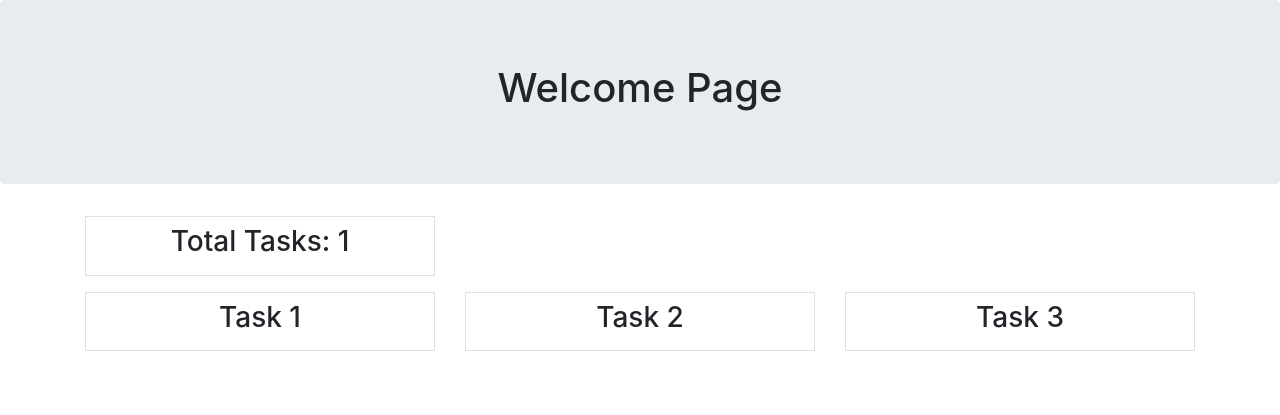
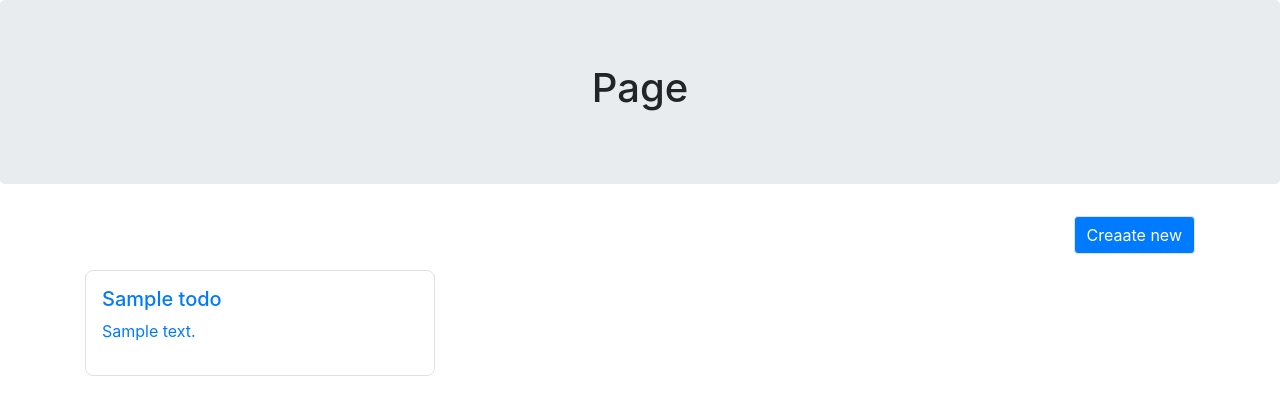
Before and after one commit to almamunx/Django-app, a Django app: page / in a window 1280 px wide. Shown: the top 415 px of the page. Run offline with Django 3.2, Linux system fonts and the light colour scheme; tables that the repository leaves empty hold one stand-in row (values such as "Sample post"); some libraries are stand-ins or nearby versions.

Commit message:
Complete CRUD operation

```diff
--- a/todo_app/home/views.py
+++ b/todo_app/home/views.py
@@ -1,4 +1,4 @@
-from django.shortcuts import render
+from django.shortcuts import render, get_object_or_404, redirect
 from django.http import HttpResponse
 from django.forms import modelform_factory
 
@@ -6,9 +6,44 @@ from home.models import Todo
 
 # Create your views here.
 def index(request):
-     return render(request, "home/index.html", {"tasks" : Todo.objects.count()})
+     tasks = Todo.objects.all()
+     return render(request, "home/index.html", {"tasks" : tasks})
 
 
 def task(request):
-     form = modelform_factory(Todo, exclude=[])
-     return render(request, "home/create_task.html", {"form" : form})
+     TaskForm = modelform_factory(Todo, exclude=[])
+     if request.method == "POST":
+          form = TaskForm(request.POST)
+          if form.is_valid():
+               form.save()
+               response = redirect('/')
+               return response
+
+     else:
+          form = TaskForm()
+     return render(request, "home/task_create.html", {"form" : form})
+
+
+def task_details(request, id):
+     task = get_object_or_404(Todo, pk=id)
+     return render(request, "home/task_details.html", {"task": task})
+
+
+def task_update(request, pk):
+     task = Todo.objects.get(id=pk)
+     modelForm = modelform_factory(Todo, exclude=[])
+     TaskForm = modelForm(instance=task)
+
+     if request.method == 'POST':
+          form = modelForm(request.POST, instance=task)
+          if form.is_valid():
+               form.save()
+               return redirect('/')
+
+     return render(request, "home/task_create.html", {"form" : TaskForm})
+
+
+def task_delete(request, id):
+     task = get_object_or_404(Todo, pk=id)
+     task.delete()
+     return redirect('/')
--- a/todo_app/templates/base.html
+++ b/todo_app/templates/base.html
@@ -1,16 +1,17 @@
+{% load static %}
 <!DOCTYPE html>
 <html lang="en">
 <head>
   <title>{% block title %}  {% endblock %}</title>
   <meta charset="utf-8">
   <meta name="viewport" content="width=device-width, initial-scale=1">
-  <link rel="stylesheet" href="static/bootstrap-4.5.0/css/bootstrap.min.css">
-  <script src="static/bootstrap-4.5.0/js/bootstrap.min.js"></script>
+  <link rel="stylesheet" href="{% static '/bootstrap-4.5.0/css/bootstrap.min.css' %}">
+  <script src="{% static '/bootstrap-4.5.0/js/bootstrap.min.js' %}"></script>
 </head>
 <body>
 
 <div class="jumbotron text-center">
-  <h1>Welcome Page</h1>
+  <h1>Page</h1>
 </div>
 
 {% block content %}
--- a/todo_app/templates/home/index.html
+++ b/todo_app/templates/home/index.html
@@ -5,33 +5,24 @@
 
 {% block content %}
 
-<div class="container">
+<div class="container mb-3">
     <div class="row">
-      <div class="col-sm-4">
-          <div class="border p-2 mb-3 text-center">
-              <h3>Total Tasks: {{tasks}}</h3>
-          </div>
+      <div class="col-12 text-right">
+          <a href="task" class="btn btn-primary border">Creaate new</a>
       </div>
   </div>
 </div>
 
 <div class="container">
     <div class="row">
-      <div class="col-sm-4">
-          <div class="border p-2 mb-3 text-center">
-              <h3>Task 1</h3>
-          </div>
-      </div>
-      <div class="col-sm-4">
-          <div class="border p-2 mb-3 text-center">
-              <h3>Task 2</h3>
-          </div>
-      </div>
-      <div class="col-sm-4">
-          <div class="border p-2 mb-3 text-center">
-              <h3>Task 3</h3>
-          </div>
-      </div>
+        {% for task in tasks %}
+            <div class="col-sm-4">
+                <a class="border p-3 mb-3 d-block" href="task/{{task.id}}" style="border-radius: 8px;">
+                    <h5>{{task.title}}</h3>
+                    <p>{{task.description}}</p>
+                </a>
+            </div>
+        {% endfor %}
     </div>
   </div>
   {% endblock %}
--- a/todo_app/templates/home/create_task.html
+++ b/todo_app/templates/home/task_create.html
@@ -4,9 +4,11 @@
 
 {% block content %}
 <h1>Create new Task</h1>
-<form>
+<form method="post">
     <table>
         {{form}}
     </table>
+    {%csrf_token%}
+    <button type="submit">Create</button>
 </form>
 {% endblock %}
--- a/todo_app/todo_app/settings.py
+++ b/todo_app/todo_app/settings.py
@@ -120,6 +120,5 @@ USE_TZ = True
 
 STATIC_URL = '/static/'
 STATICFILES_DIRS = [
-    os.path.join(BASE_DIR, "static"),
-    '/var/www/static/',
+    os.path.join(BASE_DIR, "static")
 ]
--- a/todo_app/todo_app/urls.py
+++ b/todo_app/todo_app/urls.py
@@ -16,10 +16,13 @@ Including another URLconf
 from django.contrib import admin
 from django.urls import path
 
-from home import views
+from home.views import index, task, task_details, task_update, task_delete
 
 urlpatterns = [
     path('admin/', admin.site.urls),
-    path('', views.index),
-    path('task', views.task)
+    path('', index),
+    path('task', task),
+    path('task/<int:id>', task_details),
+    path('task_update/<int:pk>', task_update),
+    path('task_delete/<int:id>', task_delete)
 ]
```
Also changed, not shown: todo_app/templates/home/task_details.html (added, +23 -0 lines).
